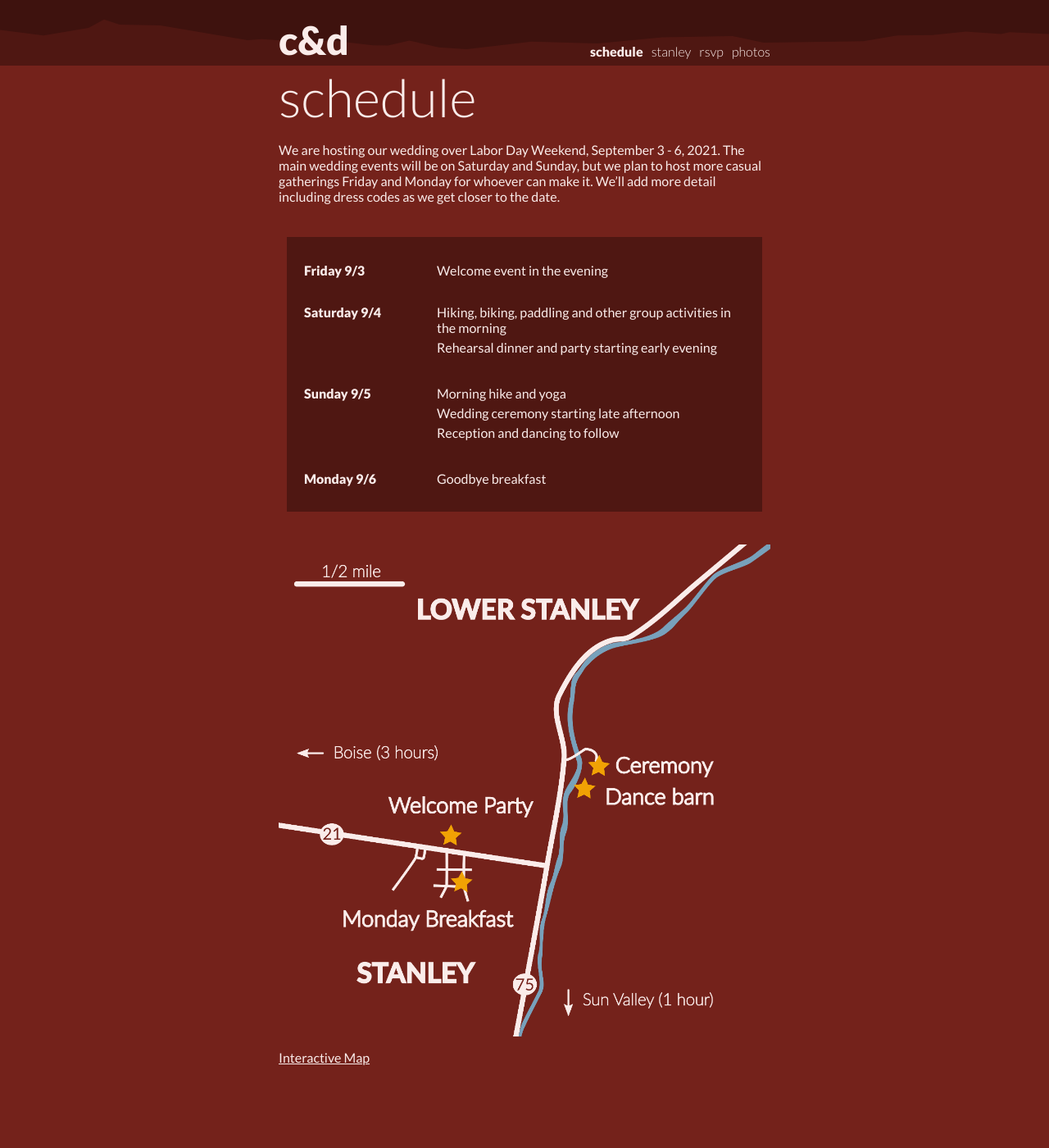
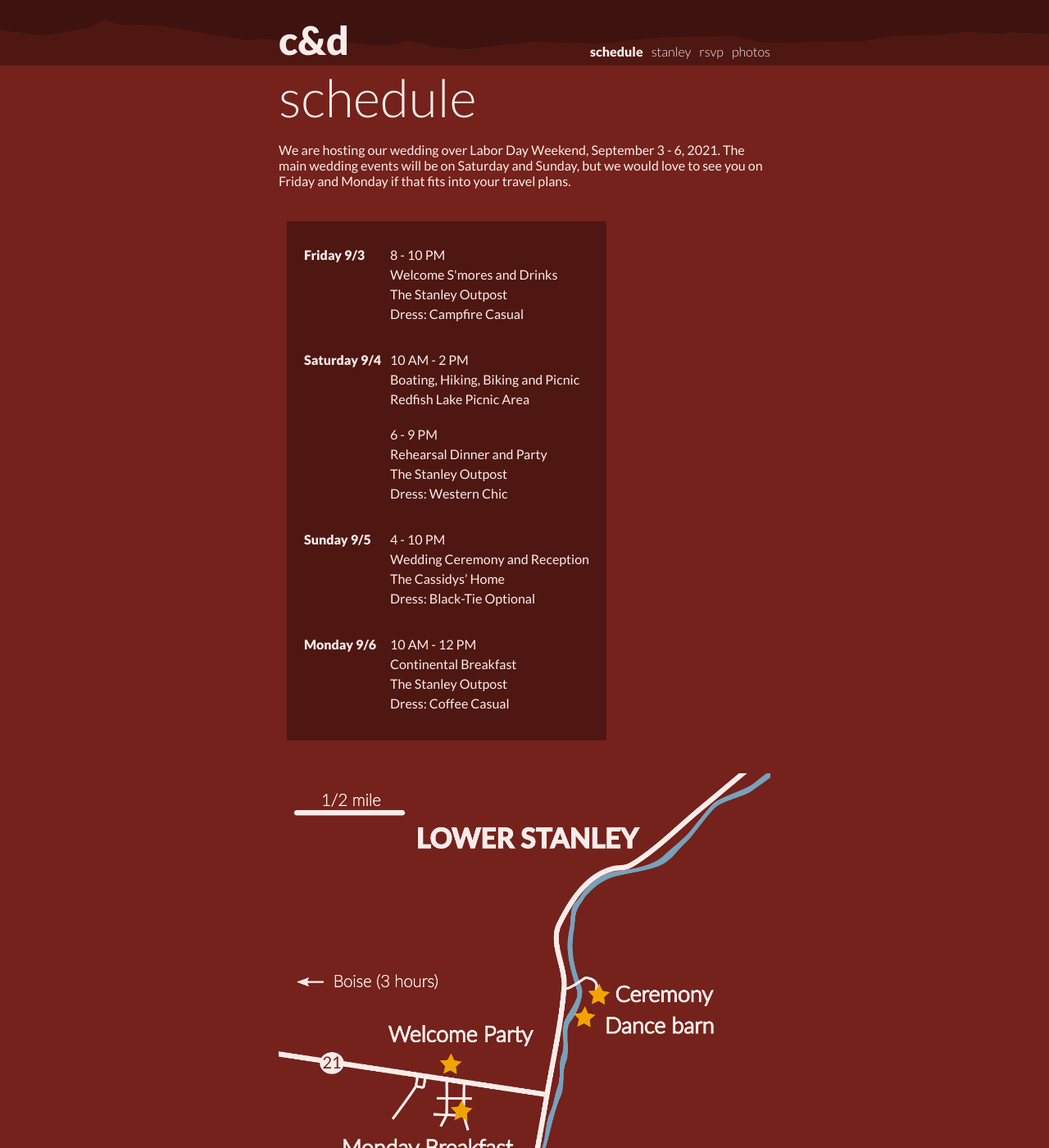
Before and after one commit to dproctor/wedding-website, a Jekyll site: the page built from schedule.md, in a window 1280 px wide and 1400 px high. Shown: the whole window at 82% size. Built offline with Jekyll 4.4.1, drawn with Linux system fonts in a browser that asks for light colours.

Commit message:
updated schedule and removed language about cancelling due to COVID

```diff
--- a/schedule.md
+++ b/schedule.md
@@ -29,53 +29,60 @@ td p {
 
 <h1> schedule </h1>
 We are hosting our wedding over Labor Day Weekend, September 3 - 6, 2021.
-The main wedding events will be on Saturday and Sunday, but we plan to host
-more casual gatherings Friday and Monday for whoever can make it. We’ll add
-more detail including dress codes as we get closer to the date.
+The main wedding events will be on Saturday and Sunday, but we would love to see
+you on Friday and Monday if that fits into your travel plans.
 
 <style>
 </style>
+
 <table>
 <colgroup>
   <col span="1" style="width:30%;">
 </colgroup>
 <tr>
 <td>Friday  9/3 </td>
-  <td>Welcome event in the evening </td>
+<td>
+  <p>8 - 10 PM</p>
+  <p>Welcome S'mores and Drinks</p>
+  <p>The Stanley Outpost</p>
+  <p>Dress: Campfire Casual </p>
+</td>
 </tr>
 
 <tr>
 <td>Saturday 9/4</td>
+<td>
+  <p>10 AM - 2 PM</p>
+  <p>Boating, Hiking, Biking and Picnic</p>
+  <p>Redfish Lake Picnic Area</p>
 
-<td>
-  <p>
-  Hiking, biking, paddling and other group activities in the
-  morning
-  </p>
-  <p>
-  Rehearsal dinner and party starting early evening
-  </p>
+  <br>
+
+  <p>6 - 9 PM</p>
+  <p>Rehearsal Dinner and Party</p>
+  <p>The Stanley Outpost</p>
+  <p>Dress: Western Chic</p>
 </td>
 </tr>
 
 <tr>
 <td>Sunday 9/5</td>
 <td>
-  <p>
-  Morning hike and yoga
-  </p>
-  <p>
-  Wedding ceremony starting late afternoon
-  </p>
-  <p>
-  Reception and dancing to follow
-  </p>
+  <p>4 - 10 PM</p>
+  <p>Wedding Ceremony and Reception</p>
+  <p>The Cassidys’ Home</p>
+  <p>Dress: Black-Tie Optional</p>
 </td>
 </tr>
 
 <tr>
 <td>Monday 9/6</td>
-<td>Goodbye breakfast </td>
+<td>
+  <p>10 AM - 12 PM</p>
+  <p>Continental Breakfast</p>
+  <p>The Stanley Outpost</p>
+  <p>Dress: Coffee Casual</p>
+</td>
 </tr>
 </table>
 
```
Also changed, not shown: stanley.md (+1 -1 lines).
